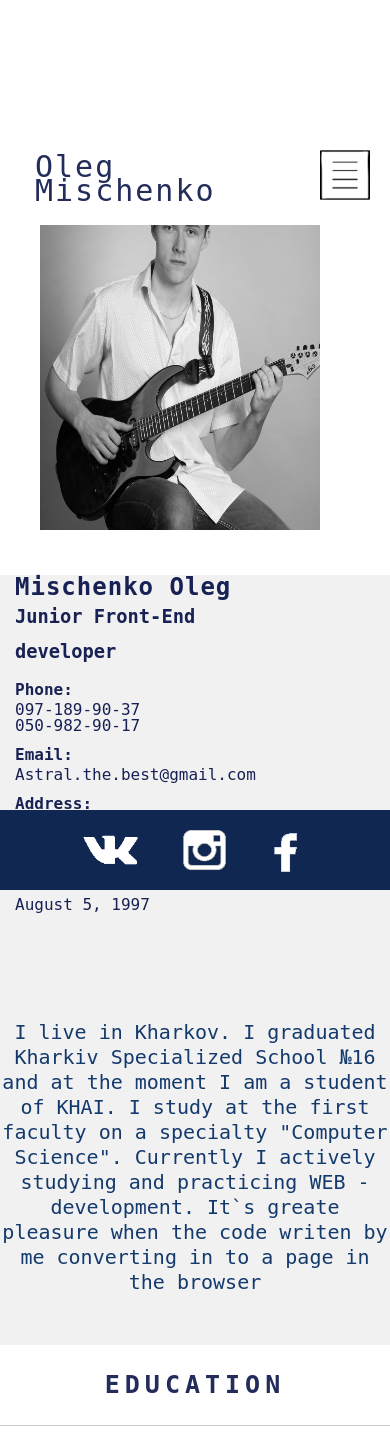
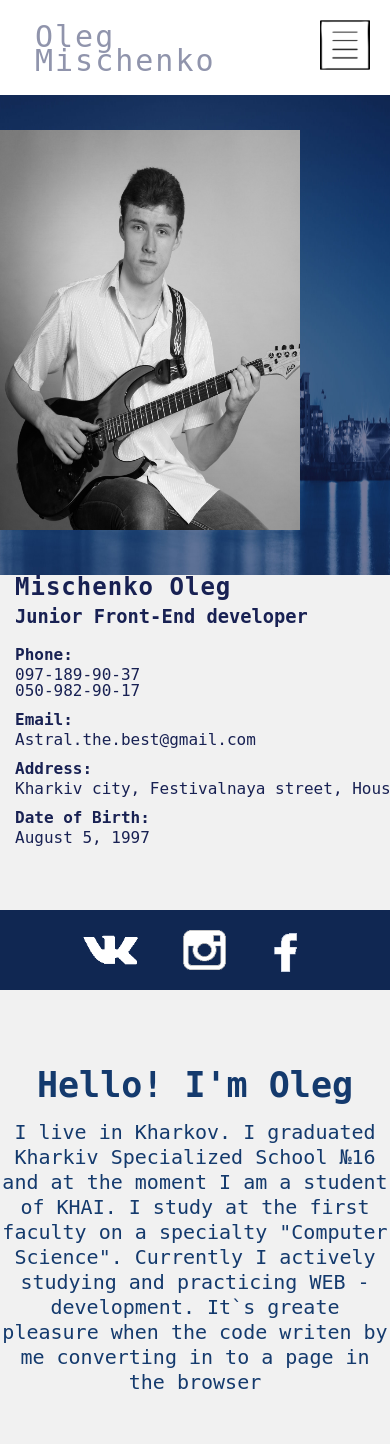
Before and after one commit to HolyAnger/TestRezume, a PHP site: page / in a window 390 px wide; the page is wider, and only the part inside the window is pictured. Shown: the top 1444 px of that part. Run offline with PHP 8.4, Linux system fonts and the light colour scheme.

Commit message:
Add files via upload

```diff
--- a/css/style.css
+++ b/css/style.css
@@ -1,6 +1,8 @@
 @import url('https://fonts.googleapis.com/css?family=Space+Mono');
 body{
     font: 100%/1.5em 'SpaceMono', monospace;
+    background: scroll url(../images/background.jpg) no-repeat top;
+    background-size: 100% 700px;
 }
 .fixed {
     position:fixed;
@@ -59,20 +61,13 @@
     padding-right: 60px;
 }
 
-#background{
-    width:100%;
-    height:680px;
-    background: scroll url(../images/background.jpg) no-repeat top;
-    background-size: 100% 700px;
-    position: relative;
-    overflow: hidden;
-}
 
 #myCart{
     position: relative;
     width:1010px;
     height:680px;
     margin: 0 auto;
+
 }
 
 #myImage,#myInfo {
@@ -385,7 +380,7 @@
     #myImage,#myInfo {
         display: block;
         position: static;
-        width:40%;
+        width:100%;
         margin:0 ;
         height:430px;
     }
@@ -393,22 +388,27 @@
         margin-top: 130px;
     }
     #myImage img{
-        width:280px;
-        margin-left: 40px;
+        width:300px;
         height: 400px;
+        margin:auto;
+
     }
     #information{
         margin:15px;
+
     }
     #link{
         display: block;
         width:100%;
     }
-    #background{
-        height:940px;
+    #myCart{
+        height:780px;
         background-size: 100% 100%;
+    }
+    header{
+        top:0;
+    }
 
-    }
     body{
         overflow-X: hidden;
     }
```
